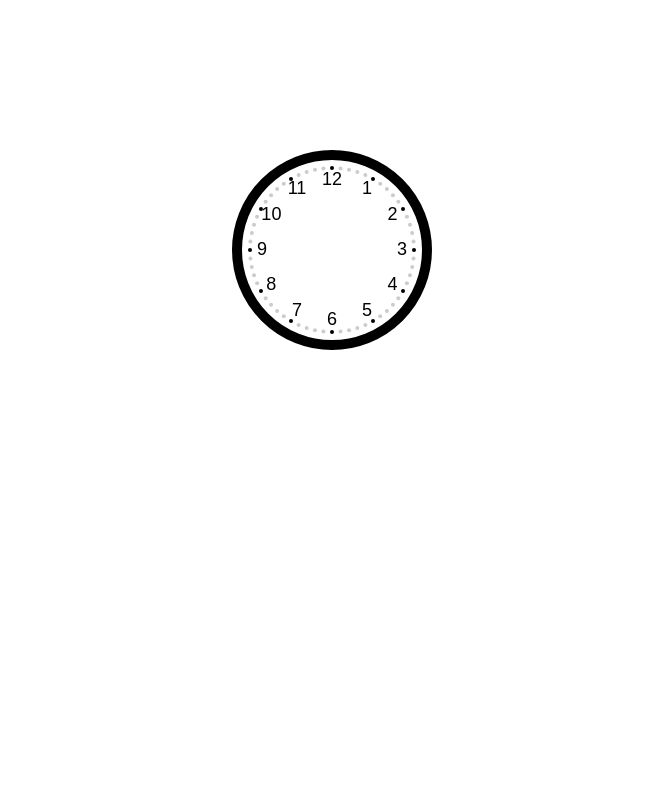
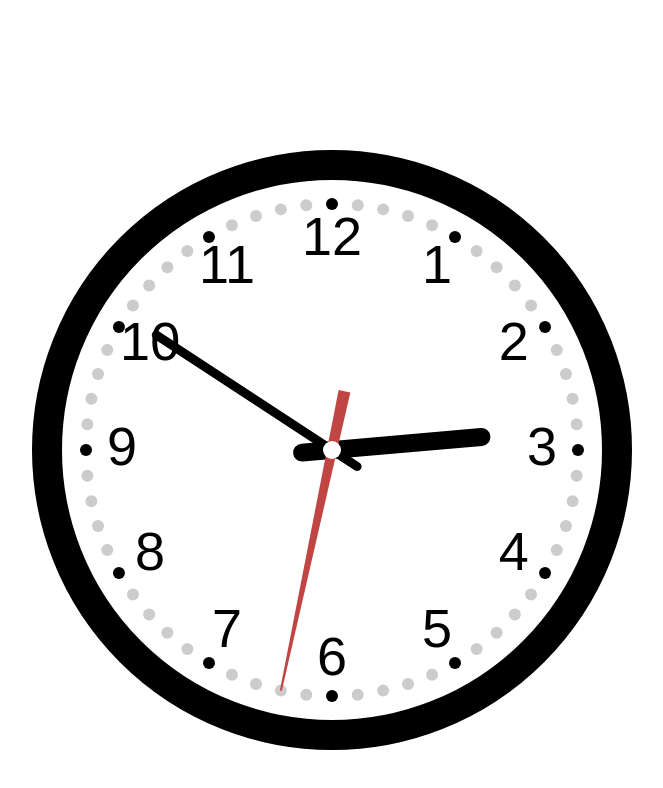
Before and after one commit to ybs5431/canvas, a plain HTML site: page index.html in a window 1280 px wide. Shown: the whole page, without its empty margins (308-971 px from the left). Drawn offline with Linux system fonts and the light colour scheme.

Commit message:
代码整理

```diff
--- a/index.html
+++ b/index.html
@@ -9,7 +9,7 @@
 </head>
 <body>
     <div class="container">
-        <canvas id="clock" height="200px" width="200px"></canvas>
+        <canvas id="clock" height="600px" width="600px"></canvas>
     </div>
 </body>
 </html>
--- a/js/clock.js
+++ b/js/clock.js
@@ -3,48 +3,120 @@ var ctx = dom.getContext('2d'); //上下文
 var width = ctx.canvas.width; //上下文的宽度
 var height = ctx.canvas.height; //上下文的高度
 var r = width / 2;  //半径
+var rem = width/ 200; //比例（因为初始样式的数据是按照200为基准的）
 
 // 绘制圆环
 function drawBackground() {
+    ctx.save();
     ctx.translate(r, r); //确定坐标远点
     ctx.beginPath(); //开始画图
-    ctx.lineWidth = 10; // 设置线条粗细
-    ctx.arc(0, 0, r - 5, 0, 2 * Math.PI, false); //绘制圆形
+    ctx.lineWidth = 10 * rem; // 设置线条粗细
+    ctx.arc(0, 0, r - ctx.lineWidth/2, 0, 2 * Math.PI, false); //绘制圆形
     ctx.stroke(); //绘制
 
 
-    var hourNumbers = [3, 4, 5, 6, 7, 8, 9,10, 11, 12, 1, 2];
-    ctx.font = '18px Arial';
+    // 绘制小时数
+    var hourNumbers = [3, 4, 5, 6, 7, 8, 9, 10, 11, 12, 1, 2];
+    ctx.font = 18* rem + 'px Arial';
     ctx.textAlign = 'center';
     ctx.textBaseline = 'middle';
     hourNumbers.forEach(function (number, i) {
         var rad = 2 * Math.PI / 12 * i;
-        var x = Math.cos(rad) * (r - 30);
-        var y = Math.sin(rad) * (r - 30);
+        var x = Math.cos(rad) * (r - 30* rem);
+        var y = Math.sin(rad) * (r - 30* rem);
         ctx.fillText(number, x, y);
-
     })
 
+
+    // 绘制小时数对应的点
     for (var i = 0; i < 60; i++) {
         var rad = 2 * Math.PI / 60 * i;
-        var x = Math.cos(rad) * (r - 18);
-        var y = Math.sin(rad) * (r - 18);
-        ctx.beginPath(); //开始画图
-        if(i % 5 === 0){
+        var x = Math.cos(rad) * (r - 18* rem);
+        var y = Math.sin(rad) * (r - 18* rem);
+        ctx.beginPath();
+        if (i % 5 === 0) {
             ctx.fillStyle = "#000";
-            ctx.arc(x, y, 2, 0, 2 * Math.PI, false); //绘制圆形
-        }else{
+            ctx.arc(x, y, 2* rem, 0, 2 * Math.PI, false);
+        } else {
             ctx.fillStyle = "#ccc";
-            ctx.arc(x, y, 2, 0, 2 * Math.PI, false); //绘制圆形
+            ctx.arc(x, y, 2* rem, 0, 2 * Math.PI, false);
         }
         ctx.fill();
     }
 
 }
 
-function drawHour(hour){
-    ctx.beginPath(); //开始画图
+
+
+
+// 画时针
+function drawHour(hour, minute) {
+    ctx.save();
+    ctx.beginPath();
+    var rad = 2 * Math.PI / 12 * hour;
+    var mrad = 2 * Math.PI / 12 / 60 * minute;
+    ctx.rotate(rad + mrad);
+    ctx.lineWidth = 6* rem;
+    ctx.lineCap = 'round';
+    ctx.moveTo(0, 10* rem);
+    ctx.lineTo(0, -r / 2);
+    ctx.stroke();
+    ctx.restore();
 
 }
 
-drawBackground();
+// 画分针
+function drawMinute(minute, second) {
+    ctx.save();
+    ctx.beginPath();
+    var rad = 2 * Math.PI / 60 * minute;
+    var srad = 2 * Math.PI / 60 / 60 * second;
+    ctx.rotate(rad + srad);
+    ctx.lineWidth = 3* rem;
+    ctx.lineCap = 'round';
+    ctx.moveTo(0, 10* rem);
+    ctx.lineTo(0, -r + 30* rem);
+    ctx.stroke();
+    ctx.restore();
+}
+
+// 画秒针
+function drawSecond(second) {
+    ctx.save();
+    ctx.beginPath();
+    ctx.fillStyle = '#c14543';
+    var rad = 2 * Math.PI / 60 * second;
+    ctx.rotate(rad);
+    ctx.moveTo(-2* rem, 20* rem);
+    ctx.lineTo(2* rem, 20* rem);
+    ctx.lineTo(1, -r + 18* rem);
+    ctx.lineTo(-1, -r + 18* rem);
+    ctx.fill();
+    ctx.restore();
+}
+
+// 画中心点
+function drawDot() {
+    ctx.beginPath();
+    ctx.fillStyle = '#FFFFFF';
+    ctx.arc(0, 0, 3* rem, 2 * Math.PI, false)
+    ctx.fill();
+}
+
+function draw() {
+    ctx.clearRect(0, 0, width, height);
+    var now = new Date();
+    var hour = now.getHours();
+    var minute = now.getMinutes();
+    var second = now.getSeconds();
+    drawBackground();
+    drawHour(hour, minute);
+    drawMinute(minute, second);
+    drawSecond(second);
+    drawDot();
+    ctx.restore();
+}
+
+
+draw();
+setInterval(draw, 1000);
```
Also changed, not shown: img/屏幕快照 2019-11-17 15.12.56.png (added).
